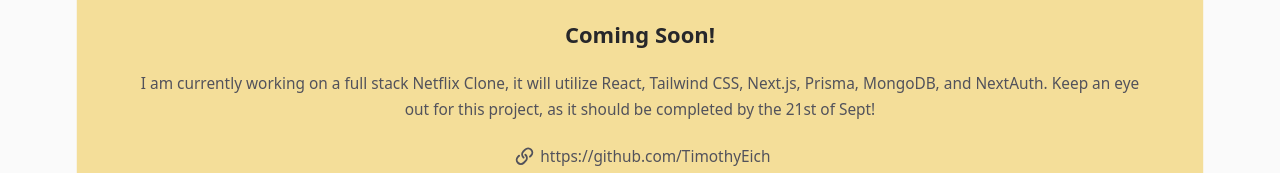
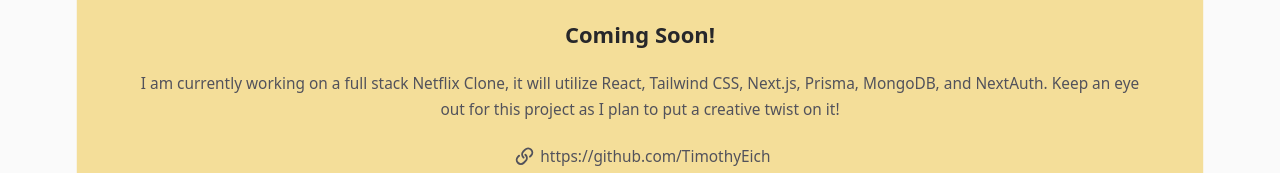
Before and after one commit to TimothyEich/Final-Portfolio, a Next.js app: page / in a window 1280 px wide. Shown: the part 2202-2375 px from the top of the page. Built offline with nearby package versions, Linux system fonts and the light colour scheme; no server answers.

Commit message:
updated resume and small changes to landing page

```diff
--- a/src/pages/about.jsx
+++ b/src/pages/about.jsx
@@ -137,7 +137,7 @@ function Resume() {
       </ol>
       <Button
         className="group mt-6 w-full "
-        href="/TimResume.pdf"
+        href="/TimResume.docx"
         variant="secondary"
       >
         <ArrowDownIcon className="h-4 w-4 stroke-zinc-400 transition group-active:stroke-zinc-600 dark:group-hover:stroke-zinc-50 dark:group-active:stroke-zinc-50" />
--- a/src/pages/index.jsx
+++ b/src/pages/index.jsx
@@ -45,7 +45,7 @@ const projects = [
   {
     name: 'Coming Soon!',
     description:
-      'I am currently working on a full stack Netflix Clone, it will utilize React, Tailwind CSS, Next.js, Prisma, MongoDB, and NextAuth. Keep an eye out for this project, as it should be completed by the 21st of Sept!',
+      'I am currently working on a full stack Netflix Clone, it will utilize React, Tailwind CSS, Next.js, Prisma, MongoDB, and NextAuth. Keep an eye out for this project as I plan to put a creative twist on it!',
     link: { href: 'https://github.com/TimothyEich', label: 'https://github.com/TimothyEich' },
     logo: NetflixLogo,
   },
```
Also changed, not shown: src/images/photos/image-4.jpg, 1 other file (tests, documents, lock files or other folders).
